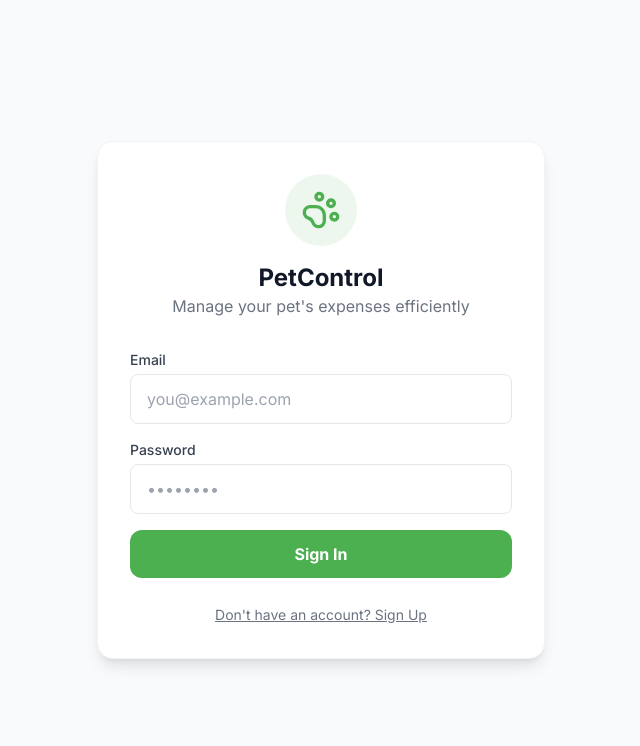
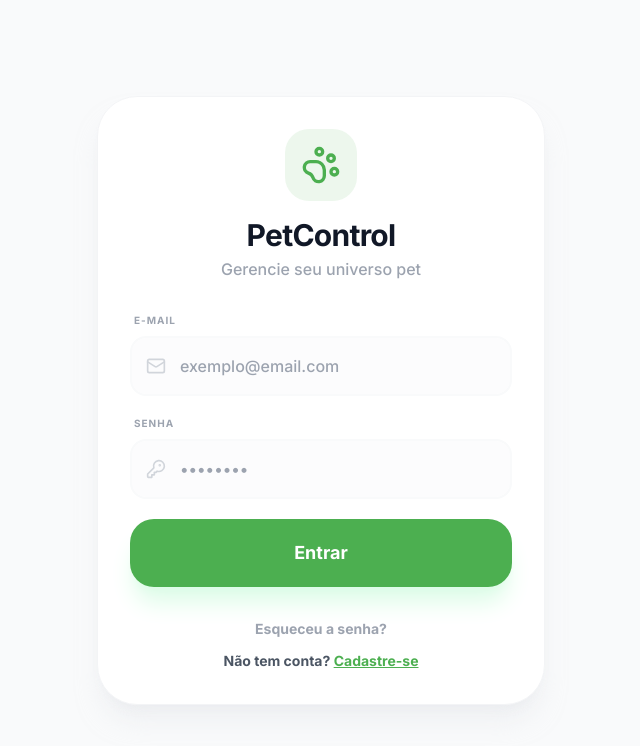
Before and after one commit to Brunojomosi/petcontol, a React (Vite) app: page / in a window 1280 px wide. Shown: the top 746 px of the page, without its empty margins (319-959 px from the left). Built offline with nearby package versions, Linux system fonts and the light colour scheme.

Commit message:
feat: Improve auth flow and pet deletion logic
Enhance the authentication component to support sign-in, sign-up, and password recovery flows.
Implement robust cascading deletion for pets, ensuring associated expenses and reminders are removed from both local state and the database.

```diff
--- a/components/Auth.tsx
+++ b/components/Auth.tsx
@@ -1,36 +1,58 @@
-import React, { useState } from 'react';
+
+import React, { useState, useEffect } from 'react';
 import { supabase } from '../lib/supabaseClient';
-import { PawPrint, Loader2 } from 'lucide-react';
+import { PawPrint, Loader2, KeyRound, Mail, ArrowLeft, CheckCircle2 } from 'lucide-react';
+
+type AuthMode = 'signIn' | 'signUp' | 'forgotPassword' | 'updatePassword';
 
 export const Auth: React.FC = () => {
   const [loading, setLoading] = useState(false);
   const [email, setEmail] = useState('');
   const [password, setPassword] = useState('');
-  const [isSignUp, setIsSignUp] = useState(false);
-  const [message, setMessage] = useState('');
+  const [mode, setMode] = useState<AuthMode>('signIn');
+  const [message, setMessage] = useState<{ text: string, type: 'success' | 'error' } | null>(null);
+
+  useEffect(() => {
+    // Detecta se o usuário veio de um link de recuperação de senha
+    const { data: { subscription } } = supabase.auth.onAuthStateChange(async (event) => {
+      if (event === 'PASSWORD_RECOVERY') {
+        setMode('updatePassword');
+      }
+    });
+
+    return () => subscription.unsubscribe();
+  }, []);
 
   const handleAuth = async (e: React.FormEvent) => {
     e.preventDefault();
     setLoading(true);
-    setMessage('');
+    setMessage(null);
 
     try {
-      if (isSignUp) {
-        const { error } = await supabase.auth.signUp({
-          email,
-          password,
+      if (mode === 'signUp') {
+        const { error } = await supabase.auth.signUp({ email, password });
+        if (error) throw error;
+        setMessage({ text: 'Verifique seu e-mail para confirmar o cadastro!', type: 'success' });
+      }
+      else if (mode === 'signIn') {
+        const { error } = await supabase.auth.signInWithPassword({ email, password });
+        if (error) throw error;
+      }
+      else if (mode === 'forgotPassword') {
+        const { error } = await supabase.auth.resetPasswordForEmail(email, {
+          redirectTo: window.location.origin,
         });
         if (error) throw error;
-        setMessage('Check your email for the confirmation link!');
-      } else {
-        const { error } = await supabase.auth.signInWithPassword({
-          email,
-          password,
-        });
+        setMessage({ text: 'Link de recuperação enviado para seu e-mail!', type: 'success' });
+      }
+      else if (mode === 'updatePassword') {
+        const { error } = await supabase.auth.updateUser({ password });
         if (error) throw error;
+        setMessage({ text: 'Senha atualizada com sucesso! Você já pode entrar.', type: 'success' });
+        setTimeout(() => setMode('signIn'), 2000);
       }
     } catch (error: any) {
-      setMessage(error.message);
+      setMessage({ text: error.message, type: 'error' });
     } finally {
       setLoading(false);
     }
@@ -38,61 +60,104 @@ export const Auth: React.FC = () => {
 
   return (
     <div className="min-h-screen bg-gray-50 flex flex-col items-center justify-center p-4">
-      <div className="bg-white p-8 rounded-2xl shadow-lg w-full max-w-md border border-gray-100">
+      <div className="bg-white p-8 rounded-[2.5rem] shadow-xl shadow-gray-200/50 w-full max-w-md border border-gray-100 animate-fade-in">
         <div className="flex flex-col items-center mb-8">
-          <div className="bg-primary/10 p-4 rounded-full mb-4">
+          <div className="bg-primary/10 p-4 rounded-3xl mb-4">
             <PawPrint className="w-10 h-10 text-primary" />
           </div>
-          <h1 className="text-2xl font-bold text-gray-900">PetControl</h1>
-          <p className="text-gray-500">Manage your pet's expenses efficiently</p>
+          <h1 className="text-3xl font-black text-gray-900 tracking-tight">PetControl</h1>
+          <p className="text-gray-400 font-medium text-center mt-1">
+            {mode === 'forgotPassword' ? 'Recupere seu acesso' :
+             mode === 'updatePassword' ? 'Defina sua nova senha' :
+             'Gerencie seu universo pet'}
+          </p>
         </div>
 
-        <form onSubmit={handleAuth} className="space-y-4">
+        <form onSubmit={handleAuth} className="space-y-5">
+          {mode !== 'updatePassword' && (
             <div>
-            <label className="block text-sm font-medium text-gray-700 mb-1">Email</label>
+              <label className="block text-[10px] font-bold text-gray-400 uppercase tracking-widest mb-2 ml-1">E-mail</label>
+              <div className="relative">
+                <Mail className="absolute left-4 top-1/2 -translate-y-1/2 w-5 h-5 text-gray-300" />
                 <input
                   type="email"
                   required
                   value={email}
                   onChange={(e) => setEmail(e.target.value)}
-              className="w-full px-4 py-3 rounded-lg border border-gray-200 focus:border-primary outline-none"
-              placeholder="you@example.com"
+                  className="w-full pl-12 pr-4 py-4 rounded-2xl border-2 border-gray-50 bg-gray-50/50 focus:bg-white focus:border-primary outline-none transition-all font-medium"
+                  placeholder="exemplo@email.com"
                 />
               </div>
+            </div>
+          )}
+
+          {mode !== 'forgotPassword' && (
             <div>
-            <label className="block text-sm font-medium text-gray-700 mb-1">Password</label>
+              <label className="block text-[10px] font-bold text-gray-400 uppercase tracking-widest mb-2 ml-1">
+                {mode === 'updatePassword' ? 'Nova Senha' : 'Senha'}
+              </label>
+              <div className="relative">
+                <KeyRound className="absolute left-4 top-1/2 -translate-y-1/2 w-5 h-5 text-gray-300" />
                 <input
                   type="password"
                   required
+                  minLength={6}
                   value={password}
                   onChange={(e) => setPassword(e.target.value)}
-              className="w-full px-4 py-3 rounded-lg border border-gray-200 focus:border-primary outline-none"
+                  className="w-full pl-12 pr-4 py-4 rounded-2xl border-2 border-gray-50 bg-gray-50/50 focus:bg-white focus:border-primary outline-none transition-all font-medium"
                   placeholder="••••••••"
                 />
               </div>
+            </div>
+          )}
 
           {message && (
-            <div className={`p-3 rounded-lg text-sm ${message.includes('Check') ? 'bg-green-50 text-green-600' : 'bg-red-50 text-red-600'}`}>
-              {message}
+            <div className={`p-4 rounded-2xl text-sm font-bold flex items-center gap-3 animate-fade-in ${
+              message.type === 'success' ? 'bg-green-50 text-green-600 border border-green-100' : 'bg-red-50 text-red-600 border border-red-100'
+            }`}>
+              {message.type === 'success' ? <CheckCircle2 className="w-5 h-5" /> : null}
+              {message.text}
             </div>
           )}
 
           <button
             type="submit"
             disabled={loading}
-            className="w-full bg-primary hover:bg-green-600 text-white font-bold py-3 rounded-xl transition-all flex items-center justify-center"
+            className="w-full bg-primary hover:bg-green-600 text-white font-black text-lg py-5 rounded-3xl shadow-xl shadow-green-100 transition-all flex items-center justify-center active:scale-95 disabled:opacity-50"
           >
-            {loading ? <Loader2 className="w-5 h-5 animate-spin" /> : (isSignUp ? 'Sign Up' : 'Sign In')}
+            {loading ? <Loader2 className="w-6 h-6 animate-spin" /> :
+             mode === 'signIn' ? 'Entrar' :
+             mode === 'signUp' ? 'Criar Conta' :
+             mode === 'forgotPassword' ? 'Enviar Link' : 'Salvar Nova Senha'}
           </button>
         </form>
 
-        <div className="mt-6 text-center">
+        <div className="mt-8 space-y-3 text-center">
+          {mode === 'signIn' && (
+            <>
               <button
-            onClick={() => setIsSignUp(!isSignUp)}
-            className="text-sm text-gray-500 hover:text-primary underline"
+                onClick={() => setMode('forgotPassword')}
+                className="block w-full text-sm font-bold text-gray-400 hover:text-primary transition-colors"
               >
-            {isSignUp ? 'Already have an account? Sign In' : "Don't have an account? Sign Up"}
+                Esqueceu a senha?
               </button>
+              <button
+                onClick={() => setMode('signUp')}
+                className="text-sm font-bold text-gray-600 hover:text-primary transition-colors"
+              >
+                Não tem conta? <span className="text-primary underline">Cadastre-se</span>
+              </button>
+            </>
+          )}
+
+          {(mode === 'signUp' || mode === 'forgotPassword') && (
+            <button
+              onClick={() => setMode('signIn')}
+              className="flex items-center justify-center gap-2 w-full text-sm font-bold text-gray-400 hover:text-gray-800 transition-colors"
+            >
+              <ArrowLeft className="w-4 h-4" /> Voltar para o login
+            </button>
+          )}
         </div>
       </div>
     </div>
--- a/context/AppContext.tsx
+++ b/context/AppContext.tsx
@@ -51,10 +51,16 @@ export const AppProvider = ({ children }: { children?: ReactNode }) => {
 
     const {
       data: { subscription },
-    } = supabase.auth.onAuthStateChange((_event, session) => {
+    } = supabase.auth.onAuthStateChange((event, session) => {
       setSession(session);
-      if (session) fetchData(session.user.id);
-      else {
+      if (session) {
+        if (event === 'PASSWORD_RECOVERY') {
+          // Mantém carregamento falso para que o Auth.tsx lide com a recuperação
+          setLoading(false);
+        } else {
+          fetchData(session.user.id);
+        }
+      } else {
         setPets([]);
         setExpenses([]);
         setCategories([]);
@@ -198,7 +204,6 @@ export const AppProvider = ({ children }: { children?: ReactNode }) => {
   };
 
   const deletePet = async (id: string) => {
-    // 1. Local State Cleanup (Cascade)
     setPets(prev => prev.filter(p => p.id !== id));
     setExpenses(prev => prev.filter(e => e.petId !== id));
     setReminders(prev => prev.filter(r => r.petId !== id));
@@ -206,12 +211,8 @@ export const AppProvider = ({ children }: { children?: ReactNode }) => {
     if(!session) return;
     const uid = session.user.id;
 
-    // 2. Database Cleanup (Cascade)
-    // Despesas
     await supabase.from('expenses').delete().eq('pet_id', id).eq('user_id', uid);
-    // Lembretes
     await supabase.from('reminders').delete().eq('pet_id', id).eq('user_id', uid);
-    // Pet
     await supabase.from('pets').delete().eq('id', id).eq('user_id', uid);
   };
 
```
Lines whose indentation alone changed are shown as unchanged.
